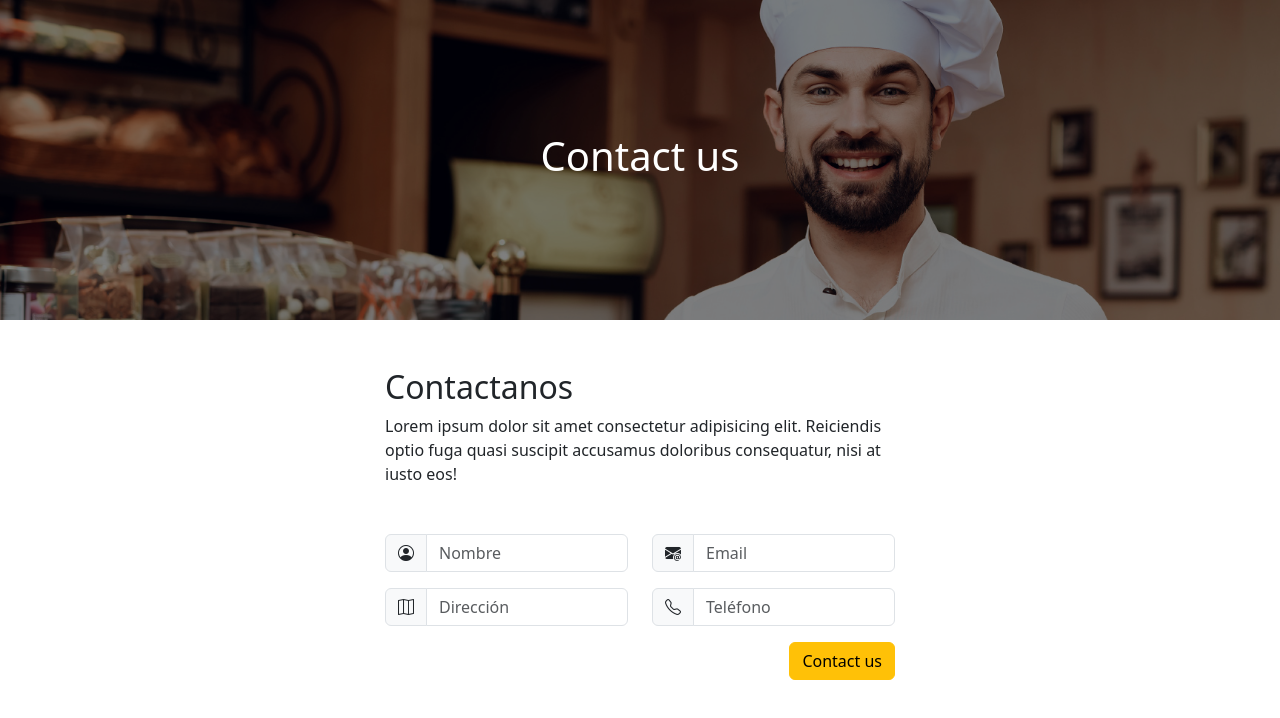
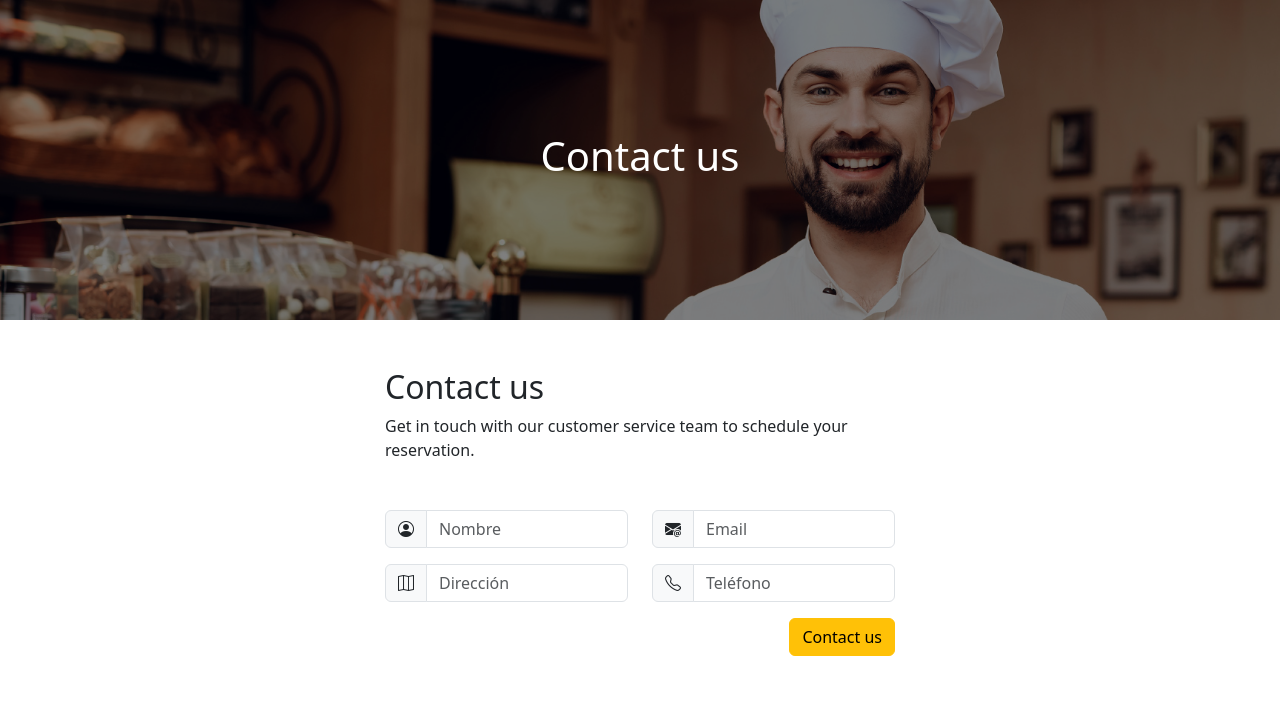
Before and after one commit to JuanCaMosquera/panaderia, a plain HTML site: page form.html in a window 1280 px wide. Drawn offline with nearby package versions, Linux system fonts and the light colour scheme.

Commit message:
Fourth commit - 10:30

```diff
--- a/form.html
+++ b/form.html
@@ -18,8 +18,8 @@
         <div class="container my-5">
             <div class="row g-5 w-50 mx-auto">
                 <div class="col-12 align-self-center">
-                    <h2>Contactanos</h2>
-                    <p>Lorem ipsum dolor sit amet consectetur adipisicing elit. Reiciendis optio fuga quasi suscipit accusamus doloribus consequatur, nisi at iusto eos!</p>
+                    <h2>Contact us</h2>
+                    <p>Get in touch with our customer service team to schedule your reservation.</p>
                     <form class="mt-5">
                         <div class="row justify-content-center">
                             <div class="col-12 col-md-6">
```
